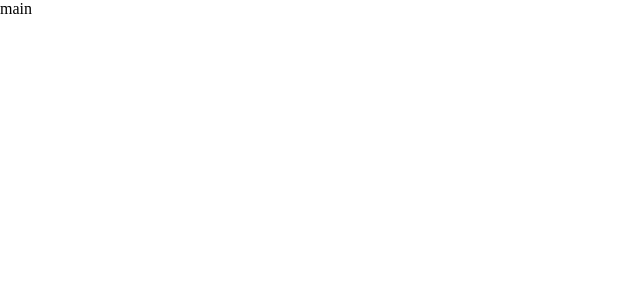
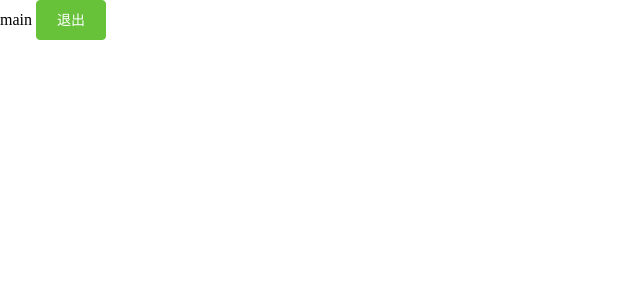
Before and after one commit to AutumnFish/manager26, a Vue app: page /login in a window 1280 px wide. Shown: the top 300 px of the page, without its empty margins (0-640 px from the left). Built offline with nearby package versions, Linux system fonts and the light colour scheme; sample sign-in values are in the browser's storage.

Commit message:
使用token实现登录&编程式导航实现路由跳转

```diff
--- a/src/components/login.vue
+++ b/src/components/login.vue
@@ -66,17 +66,17 @@ export default {
           // 成功
           // axios 调用接口
           this.$axios.post("login", this.formData).then(res => {
-            // console.log(res);
+            console.log(res);
             if (res.data.meta.status === 400) {
               // 错误
               this.$message.error(res.data.meta.msg);
             } else if (res.data.meta.status == 200) {
               // 正确
               this.$message.success(res.data.meta.msg);
-              // ({
-              //   message: res.data.meta.msg,
-              //   type: "success"
-              // });
+              // 保存token sessionStorage
+              window.sessionStorage.setItem("token", res.data.data.token);
+              // 去首页
+              this.$router.push("/");
             }
           });
         } else {
--- a/src/components/main.vue
+++ b/src/components/main.vue
@@ -1,10 +1,31 @@
 <template>
-  <div>
-    main
+  <div>main
+    <el-button @click="logout" type="success">退出</el-button>
   </div>
 </template>
 <script>
-export default {};
+export default {
+  // 声明周期函数
+  beforeCreate() {
+    // 判断是否有token
+    let token = window.sessionStorage.getItem("token");
+    if (token) {
+      // 登录成功
+    } else {
+      // 没有token 没有登录
+      this.$message.error("请先登录");
+      // 去登录页 编程式导航
+      this.$router.push("login");
+    }
+  },
+  methods: {
+    logout() {
+      window.sessionStorage.removeItem("token");
+      // 编程式导航
+      this.$router.push("login");
+    }
+  }
+};
 </script>
 <style>
 </style>
```
